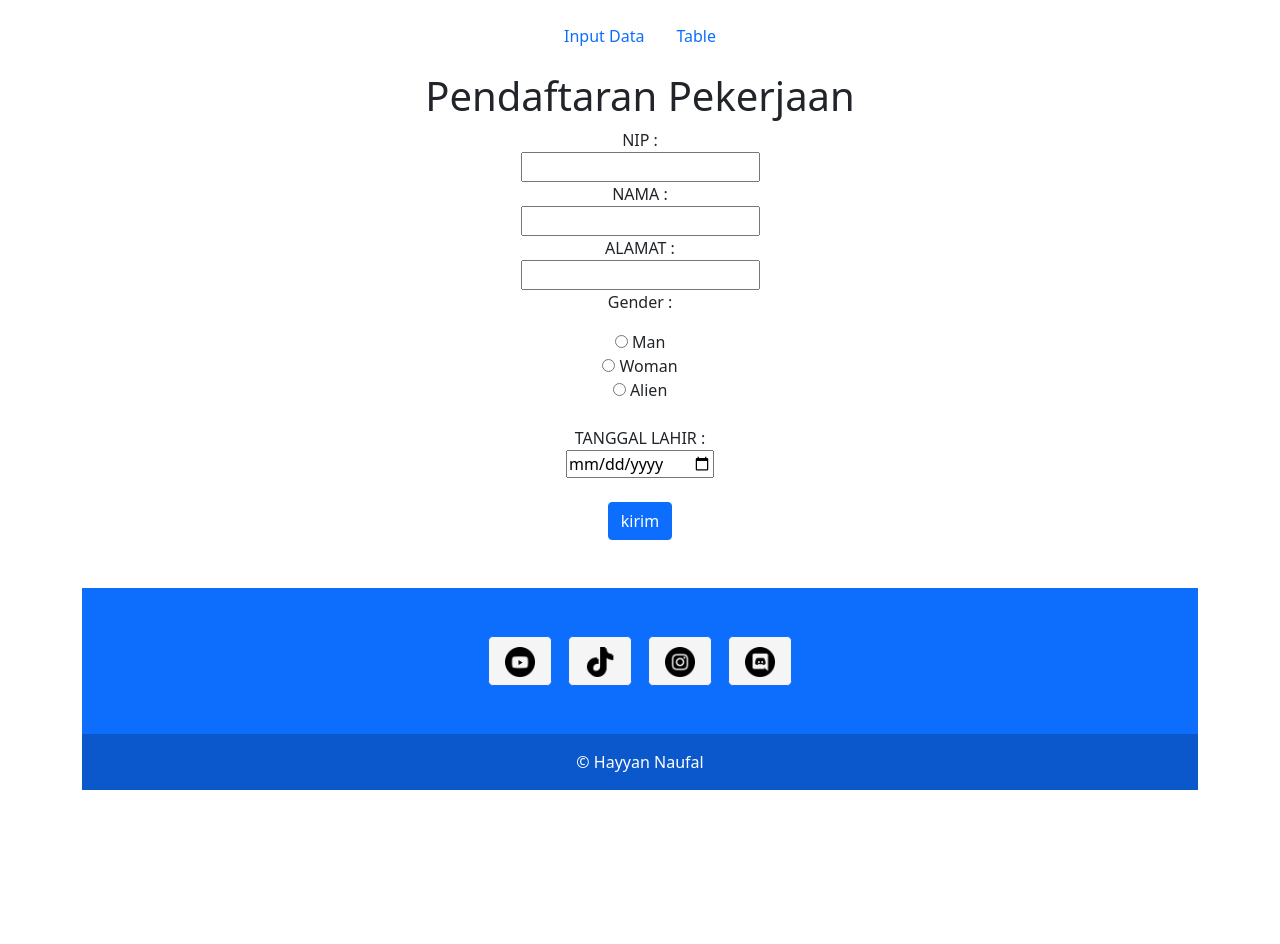
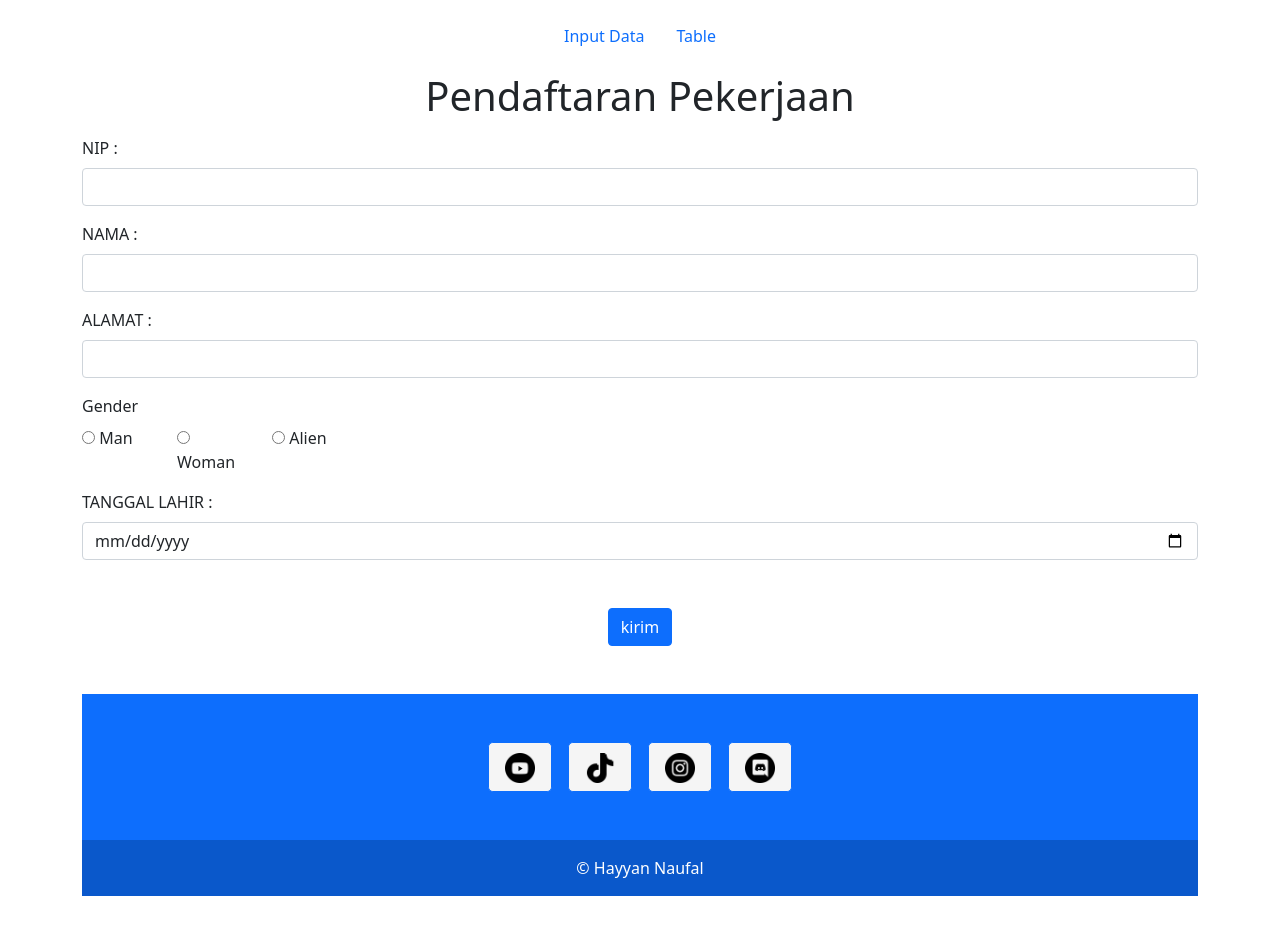
Before and after one commit to HayyanNaufal/Crud-php, a PHP site: page / in a window 1280 px wide. Before the commit the page ends 790 px from the top, so only its background shows below. Run offline with PHP 8.4, Linux system fonts and the light colour scheme; some libraries are stand-ins or nearby versions.

Commit message:
perubahan file index

```diff
--- a/_Pegawai/css/body.css
+++ b/_Pegawai/css/body.css
@@ -1,5 +1,5 @@
-body {
+/* body {
     text-align: center;
   }
-
+   */
   * { text-decoration: none;}
--- a/_Pegawai/index.php
+++ b/_Pegawai/index.php
@@ -10,34 +10,52 @@
 </head>
 <body>
     <?php require_once('_header.php'); ?>
+    <div class="container">
 
-    <h1>Pendaftaran Pekerjaan</h1>
+        <h1 class="text-center mb-3">Pendaftaran Pekerjaan</h1>
         <form action="_crud.php" method="POST" enctype="multipart/from-data">
-            <label for="nip">NIP :</label>
-            <br>
-            <input type="text"  name="nip">
-            <br>
-            <label for="nama">NAMA :</label>
-            <br>
-            <input type="text" name="nama">
-            <br>
-            <label for="alamat">ALAMAT :</label>
-            <br>
-            <input type="text" name="alamat">
-        <p>Gender : </p>
+
+            <div class="mb-3">
+                <label for="nip" class="form-label">NIP :</label>
+                <input type="text"  name="nip" class="form-control">
+            </div>
+            <div class="mb-3">
+                <label for="nama" class="form-label">NAMA :</label>
+                <input type="text" name="nama" class="form-control">
+            </div>
+            <div class="mb-3">
+                <label for="alamat" class="form-label">ALAMAT :</label>
+                <input type="text" name="alamat" class="form-control">
+            </div>
+
+            <div class="mb-3">
+                <label for="" class="form-label">Gender</label>
+                <div class="row">
+                    <div class="col-md-1">
                         <input type="radio" name="jenis_kelamin" value="Man">
                         <label for="html">Man</label><br>
+                    </div>
+                    <div class="col-md-1">
                         <input type="radio" name="jenis_kelamin" value="Woman">
                         <label for="css">Woman</label><br>
+                    </div>
+                    <div class="col-md-1">
                         <input type="radio" name="jenis_kelamin" value="Alien">
                         <label for="javascript">Alien</label>
-        <br><br>
-        <label for="tanggal_lahir">TANGGAL LAHIR :</label>
-        <br>
-        <input type="date" name="tanggal_lahir">
-        <br><br>
-            <button type="submit" name="input_pekerja" class="btn btn-primary">kirim</button>
+                    </div>
+                </div>
+            </div>
+
+            <div class="mb-3">
+                <label for="tanggal_lahir" class="form-label">TANGGAL LAHIR :</label>
+                <input type="date" name="tanggal_lahir" class="form-control">
+            </div>
+            <div class="justify-content-center text-center mt-5">
+                <button type="submit" name="input_pekerja" class="btn btn-primary ">kirim</button>
+            </div>
         </form>
+    </div>
+
 
     <?php
         require_once('_footer.php');
```
Lines whose indentation alone changed are shown as unchanged.
